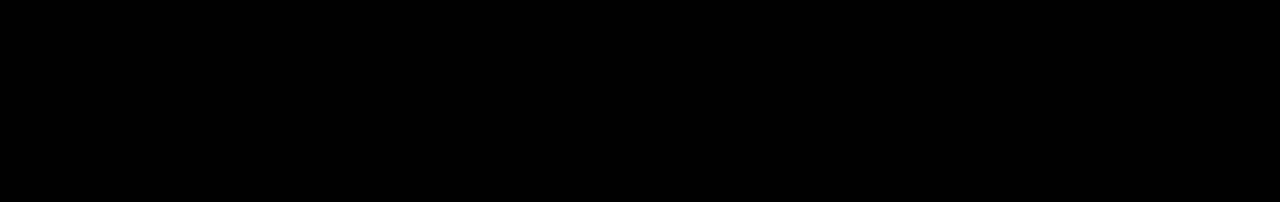
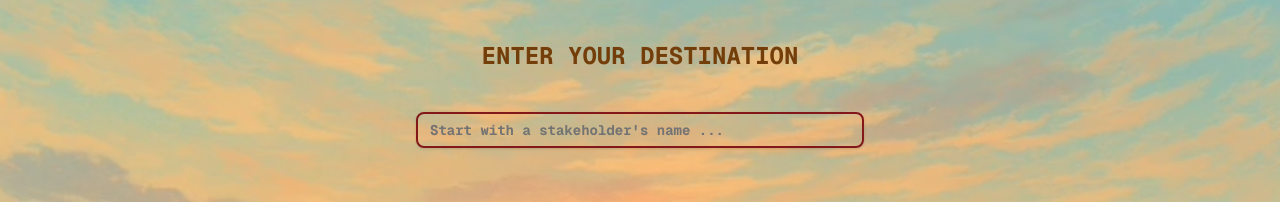
Before and after one commit to charityrymbai/nitm-usher-web-beta, a Next.js app: page /map in a window 1280 px wide. Before the commit this address had no page. Shown: the top 202 px of the page. Built offline with nearby package versions, Linux system fonts and the light colour scheme.

Commit message:
add map search page

```diff
--- /dev/null
+++ b/app/map/page.jsx
@@ -0,0 +1,36 @@
+'use client';
+import React from 'react';
+import Image from 'next/image';
+import Search from '@/components/search';
+import { DotLottieReact } from "@lottiefiles/dotlottie-react";
+
+export default function Map() {
+    return (
+        <div className="relative w-full h-screen max-h-screen">
+            <div className="absolute inset-0 z-0">
+                <div className="absolute inset-0 w-full h-full">
+                    <Image
+                        src={"/bg3.png"}
+                        alt="Background"
+                        fill
+                        className="object-cover opacity-60 mix-blend-multiply"
+                        priority
+                    />
+                </div>
+            </div>
+            <div className="relative flex flex-col items-center z-20 h-full p-10 text-center font-bold font-mono text-2xl text-yellow-900">
+                ENTER YOUR DESTINATION
+                <Search />
+                <div className='mt-20'>
+                    <DotLottieReact
+                        src="/walker.lottie"
+                        loop
+                        autoplay
+                        className="flex flex-col items-center justify-center mt-20"
+                    />
+                </div>
+
+            </div>
+        </div>
+    );
+}
```
